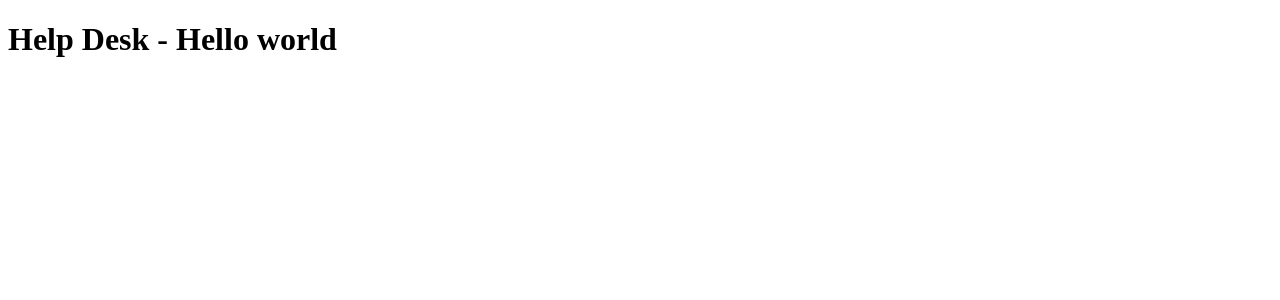
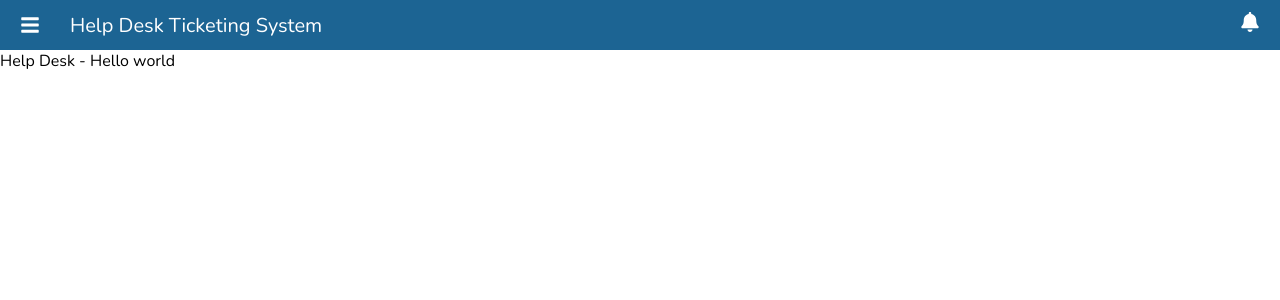
Before and after one commit to Usagi5677/helpdesk-prototype-frontend, a React (Create React App) app: page / in a window 1280 px wide. Shown: the top 300 px of the page. Built offline with nearby package versions, Linux system fonts and the light colour scheme.

Commit message:
FEAT: navbar component added

```diff
--- a/package.json
+++ b/package.json
@@ -12,6 +12,7 @@
     "@types/react-dom": "^17.0.11",
     "react": "^17.0.2",
     "react-dom": "^17.0.2",
+    "react-icons": "^4.3.1",
     "react-scripts": "5.0.0",
     "typescript": "^4.5.4",
     "web-vitals": "^2.1.2"
--- /dev/null
+++ b/src/components/navbar/Navbar.tsx
@@ -0,0 +1,24 @@
+import React from 'react';
+import "./navbar.css";
+import { FaBars, FaBell } from "react-icons/fa";
+
+const navbar = () => {
+    return (
+        <nav className='navbar'>
+            <div className='navbar-wrapper'>
+                <div className='navbar__left-side-wrapper'>
+                    <FaBars className='navbar__icon' />
+                    <div className='navbar__title-wrapper'>
+                        <div className='navbar__title'>Help Desk Ticketing System</div>
+                    </div>
+                </div>
+                <div className='navbar__right-side-wrapper'>
+                    <FaBell className='navbar__icon'></FaBell>
+                </div>
+
+            </div>
+        </nav>
+    );
+}
+
+export default navbar;
--- /dev/null
+++ b/src/components/navbar/navbar.css
@@ -0,0 +1,31 @@
+.navbar {
+    position: sticky;
+    top: 0;
+    width: 100%;
+    height: 50px;
+}
+
+.navbar-wrapper {
+    background-color: var(--primary);
+    height: 100%;
+    padding: 20px;
+    display: flex;
+    justify-content: space-between;
+    align-items: center;
+}
+
+.navbar__left-side-wrapper {
+    display: flex;
+    align-items: center;
+}
+.navbar__title-wrapper {
+    margin-left: 30px;
+}
+.navbar__title {
+    color: white;
+    font-size: 20px;
+}
+.navbar__icon {
+    color: white;
+    font-size: 20px;
+}
--- a/src/index.css
+++ b/src/index.css
@@ -54,3 +54,9 @@ textarea {
     overflow-wrap: break-word;
     -webkit-line-break: after-white-space;
 }
+
+
+:root {
+    --primary: #1c6493;
+    --secondary: #1d767f;
+}
--- a/src/index.tsx
+++ b/src/index.tsx
@@ -1,9 +1,11 @@
 import ReactDOM from "react-dom";
-
+import Navbar from "./components/navbar/Navbar";
+import './index.css';
 
 const App = () => {
     return(
         <div>
+            <Navbar></Navbar>
             <h1>Help Desk - Hello world</h1>
         </div>
     )
```
Also changed, not shown: 1 other file (tests, documents, lock files or other folders).
